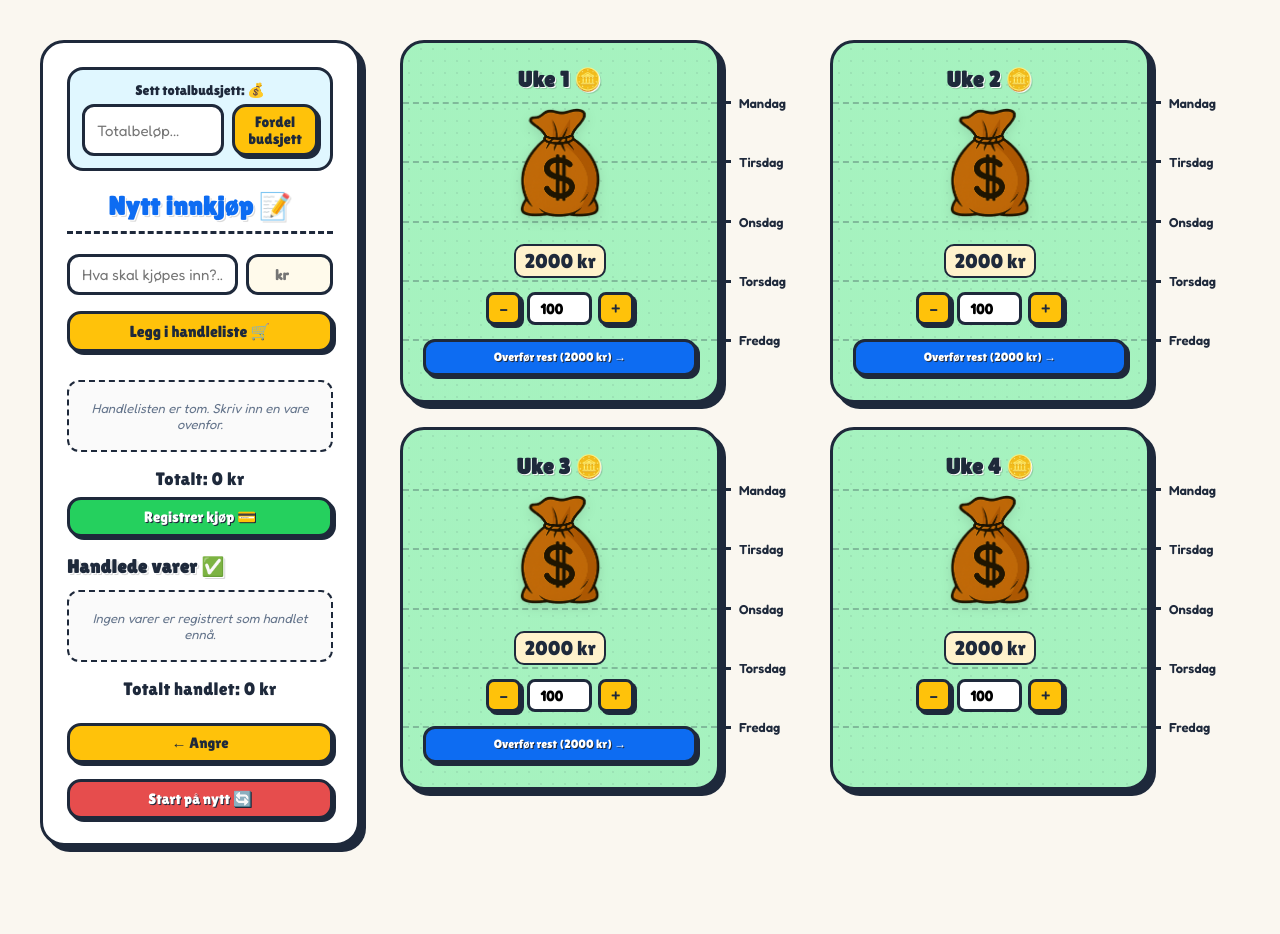
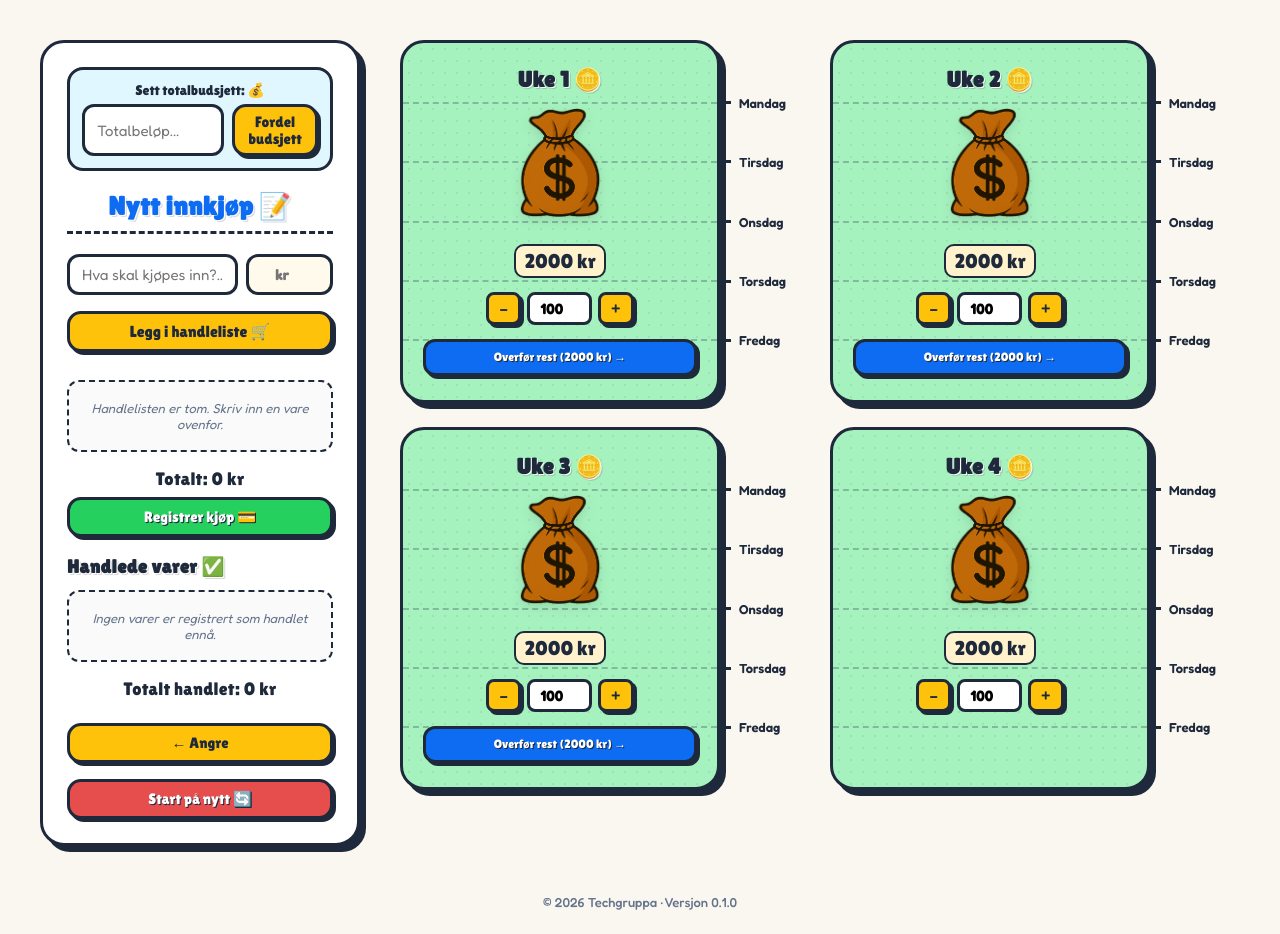
Before and after one commit to techgruppa/budsjettapp, a React (Create React App) app: page / in a window 1280 px wide. Before the commit the page ends 886 px from the top, so only its background shows below. Built offline with nearby package versions, Linux system fonts and the light colour scheme.

Commit message:
Add app footer and version

```diff
--- a/src/App.css
+++ b/src/App.css
@@ -23,6 +23,14 @@ h1, h2, h3, h4 {
   align-items: flex-start;
   max-width: 1200px;
   margin: 0 auto;
+}
+
+.appFooter {
+  padding: 8px 20px 24px;
+  color: #64748b;
+  font-size: 13px;
+  font-weight: 500;
+  text-align: center;
 }
 
 /* HANDLELISTE PANEL */
--- a/src/App.js
+++ b/src/App.js
@@ -1,5 +1,6 @@
 import React, { useState, useEffect } from "react";
 import Bag from "./components/Bag";
+import packageInfo from "../package.json";
 import "./App.css";
 
 export default function App() {
@@ -289,7 +290,8 @@ export default function App() {
   };
 
   return (
-    <div className="app">
+    <>
+      <main className="app">
 
       {/* ✅ HANDLELISTE */}
       <div className="panel">
@@ -501,6 +503,12 @@ export default function App() {
         })}
       </div>
 
-    </div>
+      </main>
+      <footer className="appFooter">
+        &copy; {new Date().getFullYear()} Techgruppa
+        <span aria-hidden="true"> &middot; </span>
+        Versjon {packageInfo.version}
+      </footer>
+    </>
   );
 }
```
Also changed, not shown: 1 other file (tests, documents, lock files or other folders).
